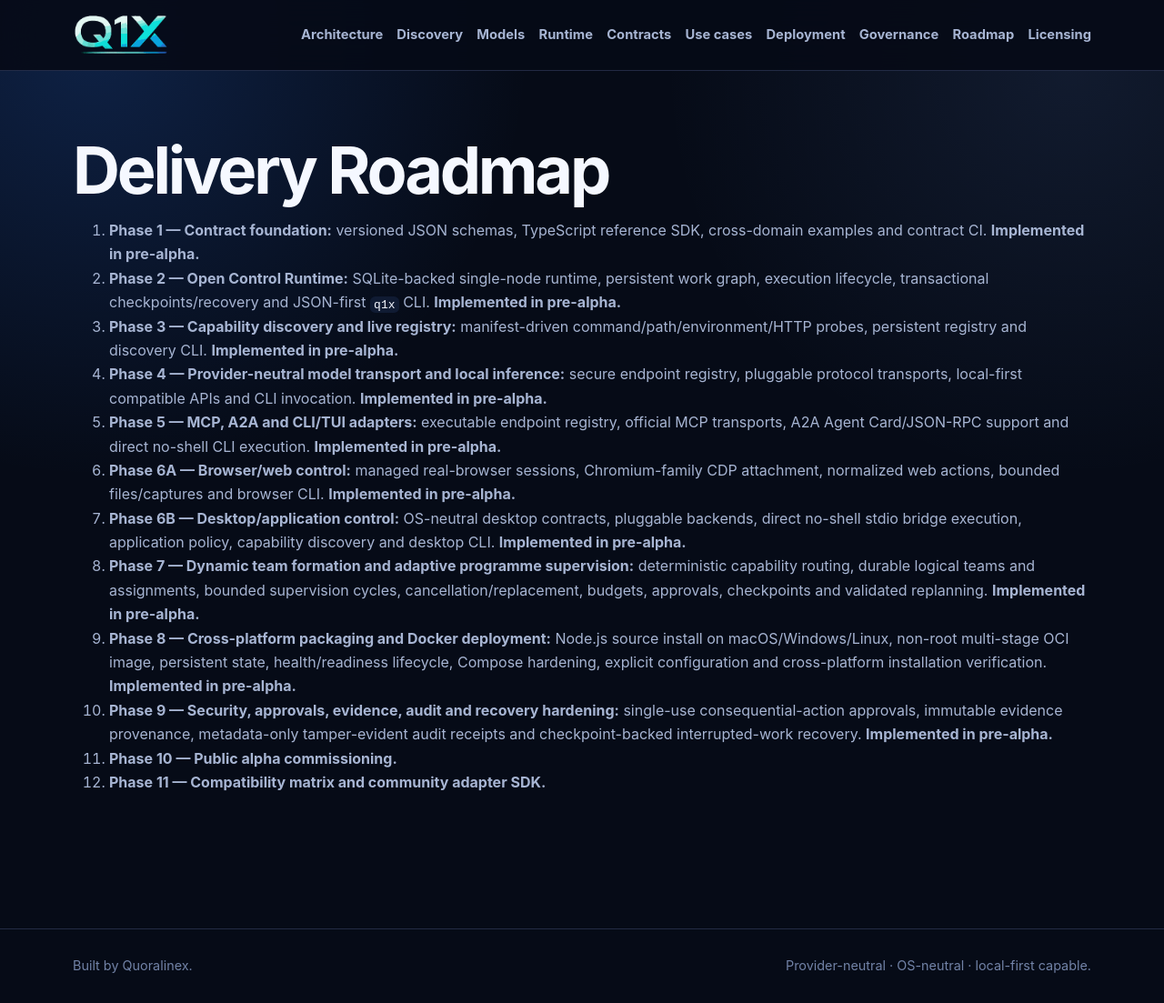
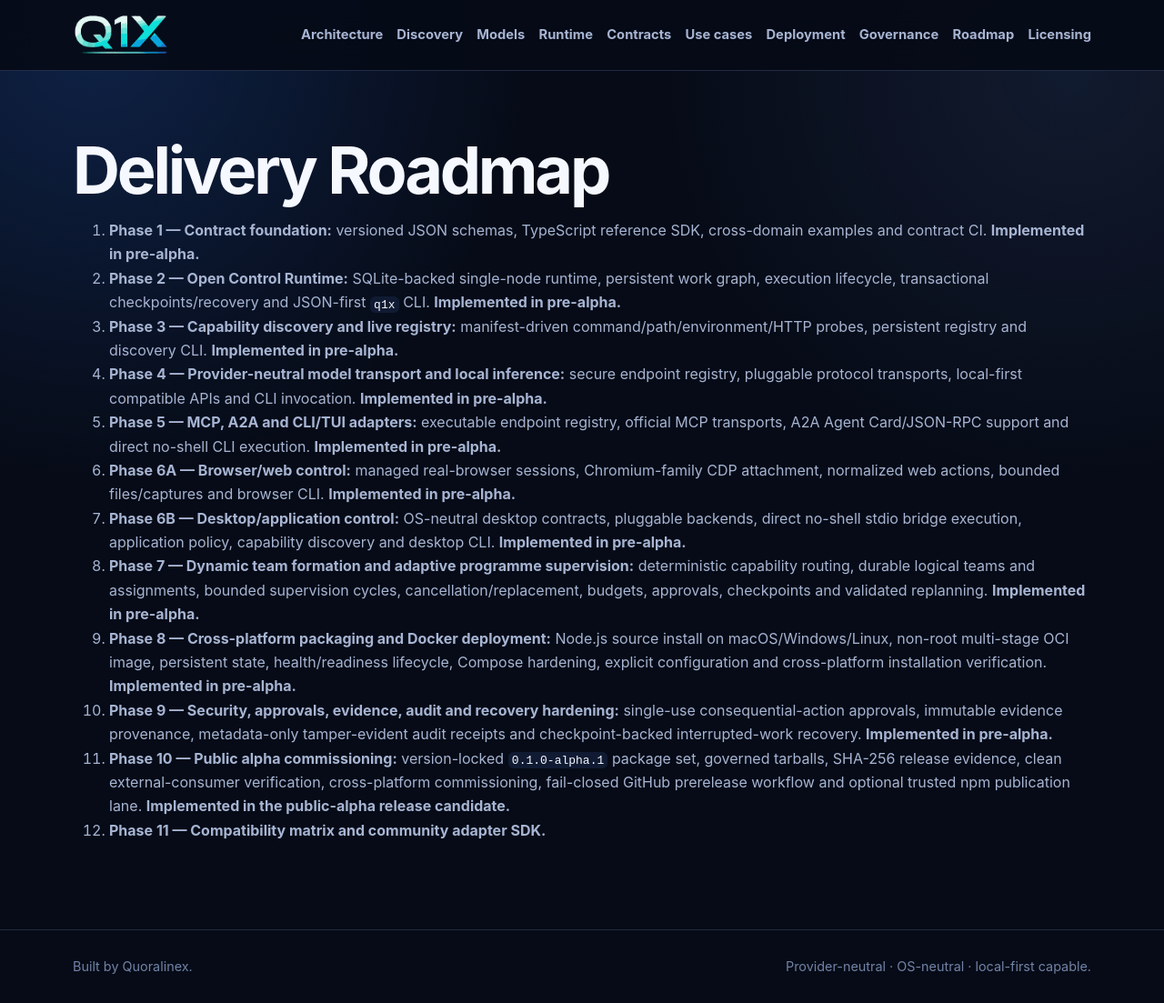
Before and after one commit to Quoralinex/q1x-community-orchestrator, a Jekyll site: the page built from docs/roadmap.md, in a window 1280 px wide and 1103 px high. Shown: the whole window at 91% size. Built offline with Jekyll 4.4.1, drawn with Linux system fonts in a browser that asks for light colours; our own code applies the rules of GitHub Pages for plain Markdown files.

Commit message:
docs: mark Phase 10 implementation accepted

```diff
--- a/docs/roadmap.md
+++ b/docs/roadmap.md
@@ -10,5 +10,5 @@
 8. **Phase 7 — Dynamic team formation and adaptive programme supervision:** deterministic capability routing, durable logical teams and assignments, bounded supervision cycles, cancellation/replacement, budgets, approvals, checkpoints and validated replanning. **Implemented in pre-alpha.**
 9. **Phase 8 — Cross-platform packaging and Docker deployment:** Node.js source install on macOS/Windows/Linux, non-root multi-stage OCI image, persistent state, health/readiness lifecycle, Compose hardening, explicit configuration and cross-platform installation verification. **Implemented in pre-alpha.**
 10. **Phase 9 — Security, approvals, evidence, audit and recovery hardening:** single-use consequential-action approvals, immutable evidence provenance, metadata-only tamper-evident audit receipts and checkpoint-backed interrupted-work recovery. **Implemented in pre-alpha.**
-11. **Phase 10 — Public alpha commissioning.**
+11. **Phase 10 — Public alpha commissioning:** version-locked `0.1.0-alpha.1` package set, governed tarballs, SHA-256 release evidence, clean external-consumer verification, cross-platform commissioning, fail-closed GitHub prerelease workflow and optional trusted npm publication lane. **Implemented in the public-alpha release candidate.**
 12. **Phase 11 — Compatibility matrix and community adapter SDK.**
```
